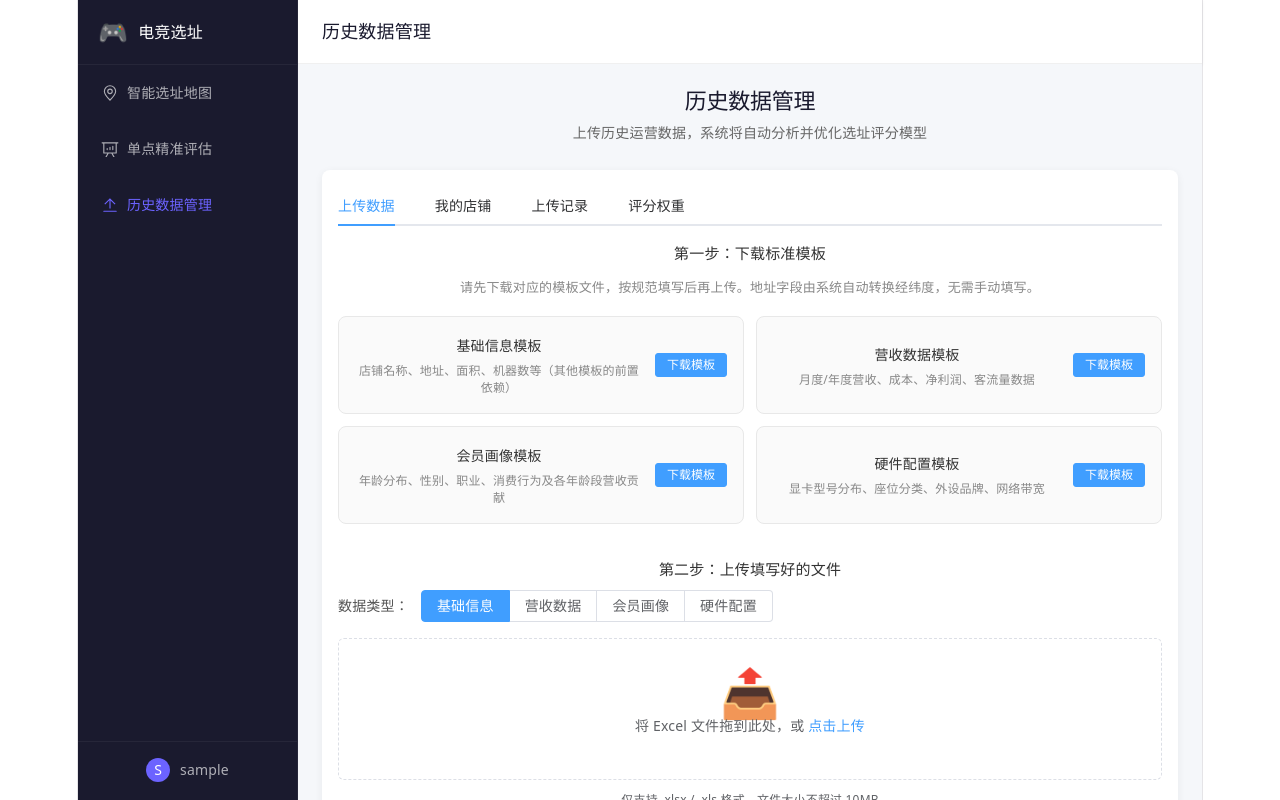
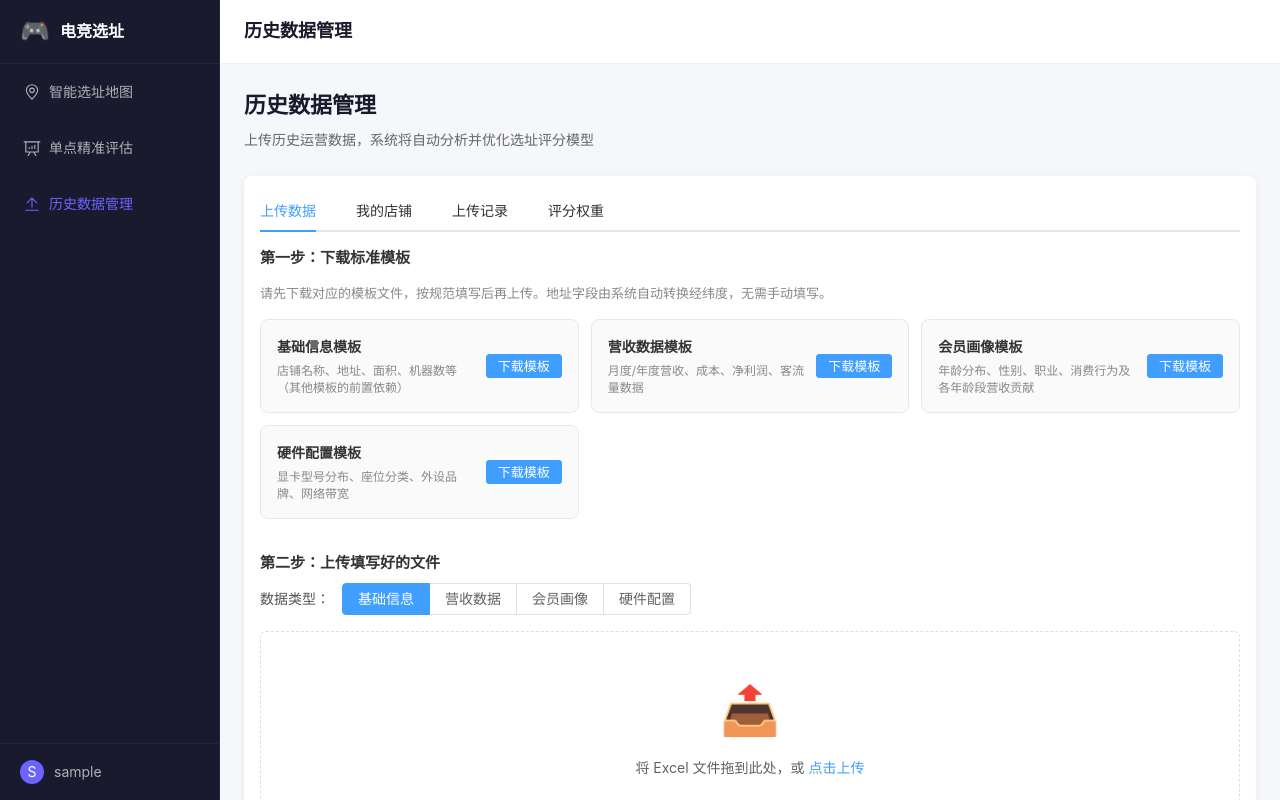
Before and after one commit to xuebailiang-svg/ai-lvshu, a Vue app in the folder frontend/: page /data in a window 1280 px wide. Built offline with nearby package versions, Linux system fonts and the light colour scheme; no server answers; sample sign-in values are in the browser's storage.

Commit message:
fix: 修复模板下载中文文件名编码错误(latin-1)，修复页面无法占满浏览器(#app宽度限制)

```diff
--- a/frontend/src/style.css
+++ b/frontend/src/style.css
@@ -1,296 +1,88 @@
-:root {
-  --text: #6b6375;
-  --text-h: #08060d;
-  --bg: #fff;
-  --border: #e5e4e7;
-  --code-bg: #f4f3ec;
-  --accent: #aa3bff;
-  --accent-bg: rgba(170, 59, 255, 0.1);
-  --accent-border: rgba(170, 59, 255, 0.5);
-  --social-bg: rgba(244, 243, 236, 0.5);
-  --shadow:
-    rgba(0, 0, 0, 0.1) 0 10px 15px -3px, rgba(0, 0, 0, 0.05) 0 4px 6px -2px;
+/* ============================================================
+   全局基础样式 - 智能选址管理系统
+   ============================================================ */
 
-  --sans: system-ui, 'Segoe UI', Roboto, sans-serif;
-  --heading: system-ui, 'Segoe UI', Roboto, sans-serif;
-  --mono: ui-monospace, Consolas, monospace;
-
-  font: 18px/145% var(--sans);
-  letter-spacing: 0.18px;
-  color-scheme: light dark;
-  color: var(--text);
-  background: var(--bg);
-  font-synthesis: none;
-  text-rendering: optimizeLegibility;
-  -webkit-font-smoothing: antialiased;
-  -moz-osx-font-smoothing: grayscale;
-
-  @media (max-width: 1024px) {
-    font-size: 16px;
-  }
+*, *::before, *::after {
+  box-sizing: border-box;
 }
 
-@media (prefers-color-scheme: dark) {
-  :root {
-    --text: #9ca3af;
-    --text-h: #f3f4f6;
-    --bg: #16171d;
-    --border: #2e303a;
-    --code-bg: #1f2028;
-    --accent: #c084fc;
-    --accent-bg: rgba(192, 132, 252, 0.15);
-    --accent-border: rgba(192, 132, 252, 0.5);
-    --social-bg: rgba(47, 48, 58, 0.5);
-    --shadow:
-      rgba(0, 0, 0, 0.4) 0 10px 15px -3px, rgba(0, 0, 0, 0.25) 0 4px 6px -2px;
-  }
-
-  #social .button-icon {
-    filter: invert(1) brightness(2);
-  }
+html, body {
+  margin: 0;
+  padding: 0;
+  width: 100%;
+  height: 100%;
 }
 
 body {
-  margin: 0;
+  font-family: 'PingFang SC', 'Microsoft YaHei', -apple-system, BlinkMacSystemFont,
+    'Segoe UI', Roboto, 'Helvetica Neue', Arial, sans-serif;
+  font-size: 14px;
+  line-height: 1.6;
+  color: #333;
+  background: #f0f2f5;
+  -webkit-font-smoothing: antialiased;
+  -moz-osx-font-smoothing: grayscale;
 }
 
-h1,
-h2 {
-  font-family: var(--heading);
-  font-weight: 500;
-  color: var(--text-h);
+/* 根节点占满全屏 */
+#app {
+  width: 100%;
+  height: 100vh;
+  min-height: 100vh;
+  display: flex;
+  flex-direction: column;
+  margin: 0;
+  padding: 0;
+  text-align: left;
+  border: none;
 }
 
-h1 {
-  font-size: 56px;
-  letter-spacing: -1.68px;
-  margin: 32px 0;
-  @media (max-width: 1024px) {
-    font-size: 36px;
-    margin: 20px 0;
-  }
-}
-h2 {
-  font-size: 24px;
-  line-height: 118%;
-  letter-spacing: -0.24px;
-  margin: 0 0 8px;
-  @media (max-width: 1024px) {
-    font-size: 20px;
-  }
-}
-p {
-  margin: 0;
+/* 滚动条美化 */
+::-webkit-scrollbar {
+  width: 6px;
+  height: 6px;
 }
 
-code,
-.counter {
-  font-family: var(--mono);
-  display: inline-flex;
-  border-radius: 4px;
-  color: var(--text-h);
+::-webkit-scrollbar-track {
+  background: #f1f1f1;
+  border-radius: 3px;
 }
 
-code {
-  font-size: 15px;
-  line-height: 135%;
-  padding: 4px 8px;
-  background: var(--code-bg);
+::-webkit-scrollbar-thumb {
+  background: #c1c1c1;
+  border-radius: 3px;
 }
 
-.counter {
-  font-size: 16px;
-  padding: 5px 10px;
-  border-radius: 5px;
-  color: var(--accent);
-  background: var(--accent-bg);
-  border: 2px solid transparent;
-  transition: border-color 0.3s;
-  margin-bottom: 24px;
-
-  &:hover {
-    border-color: var(--accent-border);
-  }
-  &:focus-visible {
-    outline: 2px solid var(--accent);
-    outline-offset: 2px;
-  }
+::-webkit-scrollbar-thumb:hover {
+  background: #a8a8a8;
 }
 
-.hero {
-  position: relative;
-
-  .base,
-  .framework,
-  .vite {
-    inset-inline: 0;
-    margin: 0 auto;
-  }
-
-  .base {
-    width: 170px;
-    position: relative;
-    z-index: 0;
-  }
-
-  .framework,
-  .vite {
-    position: absolute;
-  }
-
-  .framework {
-    z-index: 1;
-    top: 34px;
-    height: 28px;
-    transform: perspective(2000px) rotateZ(300deg) rotateX(44deg) rotateY(39deg)
-      scale(1.4);
-  }
-
-  .vite {
-    z-index: 0;
-    top: 107px;
-    height: 26px;
-    width: auto;
-    transform: perspective(2000px) rotateZ(300deg) rotateX(40deg) rotateY(39deg)
-      scale(0.8);
-  }
+/* 链接样式 */
+a {
+  color: #409eff;
+  text-decoration: none;
 }
 
-#app {
-  width: 1126px;
-  max-width: 100%;
-  margin: 0 auto;
-  text-align: center;
-  border-inline: 1px solid var(--border);
-  min-height: 100svh;
-  display: flex;
-  flex-direction: column;
-  box-sizing: border-box;
+a:hover {
+  color: #66b1ff;
 }
 
-#center {
-  display: flex;
-  flex-direction: column;
-  gap: 25px;
-  place-content: center;
-  place-items: center;
-  flex-grow: 1;
-
-  @media (max-width: 1024px) {
-    padding: 32px 20px 24px;
-    gap: 18px;
-  }
+/* 过渡动画 */
+.fade-enter-active,
+.fade-leave-active {
+  transition: opacity 0.2s ease;
 }
 
-#next-steps {
-  display: flex;
-  border-top: 1px solid var(--border);
-  text-align: left;
-
-  & > div {
-    flex: 1 1 0;
-    padding: 32px;
-    @media (max-width: 1024px) {
-      padding: 24px 20px;
-    }
-  }
-
-  .icon {
-    margin-bottom: 16px;
-    width: 22px;
-    height: 22px;
-  }
-
-  @media (max-width: 1024px) {
-    flex-direction: column;
-    text-align: center;
-  }
+.fade-enter-from,
+.fade-leave-to {
+  opacity: 0;
 }
 
-#docs {
-  border-right: 1px solid var(--border);
-
-  @media (max-width: 1024px) {
-    border-right: none;
-    border-bottom: 1px solid var(--border);
-  }
+/* Element Plus 全局覆盖 */
+.el-table {
+  font-size: 13px;
 }
 
-#next-steps ul {
-  list-style: none;
-  padding: 0;
-  display: flex;
-  gap: 8px;
-  margin: 32px 0 0;
-
-  .logo {
-    height: 18px;
-  }
-
-  a {
-    color: var(--text-h);
-    font-size: 16px;
-    border-radius: 6px;
-    background: var(--social-bg);
-    display: flex;
-    padding: 6px 12px;
-    align-items: center;
-    gap: 8px;
-    text-decoration: none;
-    transition: box-shadow 0.3s;
-
-    &:hover {
-      box-shadow: var(--shadow);
-    }
-    .button-icon {
-      height: 18px;
-      width: 18px;
-    }
-  }
-
-  @media (max-width: 1024px) {
-    margin-top: 20px;
-    flex-wrap: wrap;
-    justify-content: center;
-
-    li {
-      flex: 1 1 calc(50% - 8px);
-    }
-
-    a {
-      width: 100%;
-      justify-content: center;
-      box-sizing: border-box;
-    }
-  }
+.el-button {
+  font-size: 13px;
 }
-
-#spacer {
-  height: 88px;
-  border-top: 1px solid var(--border);
-  @media (max-width: 1024px) {
-    height: 48px;
-  }
-}
-
-.ticks {
-  position: relative;
-  width: 100%;
-
-  &::before,
-  &::after {
-    content: '';
-    position: absolute;
-    top: -4.5px;
-    border: 5px solid transparent;
-  }
-
-  &::before {
-    left: 0;
-    border-left-color: var(--border);
-  }
-  &::after {
-    right: 0;
-    border-right-color: var(--border);
-  }
-}
```
Also changed, not shown: 14 other files (tests, documents, lock files or other folders).
